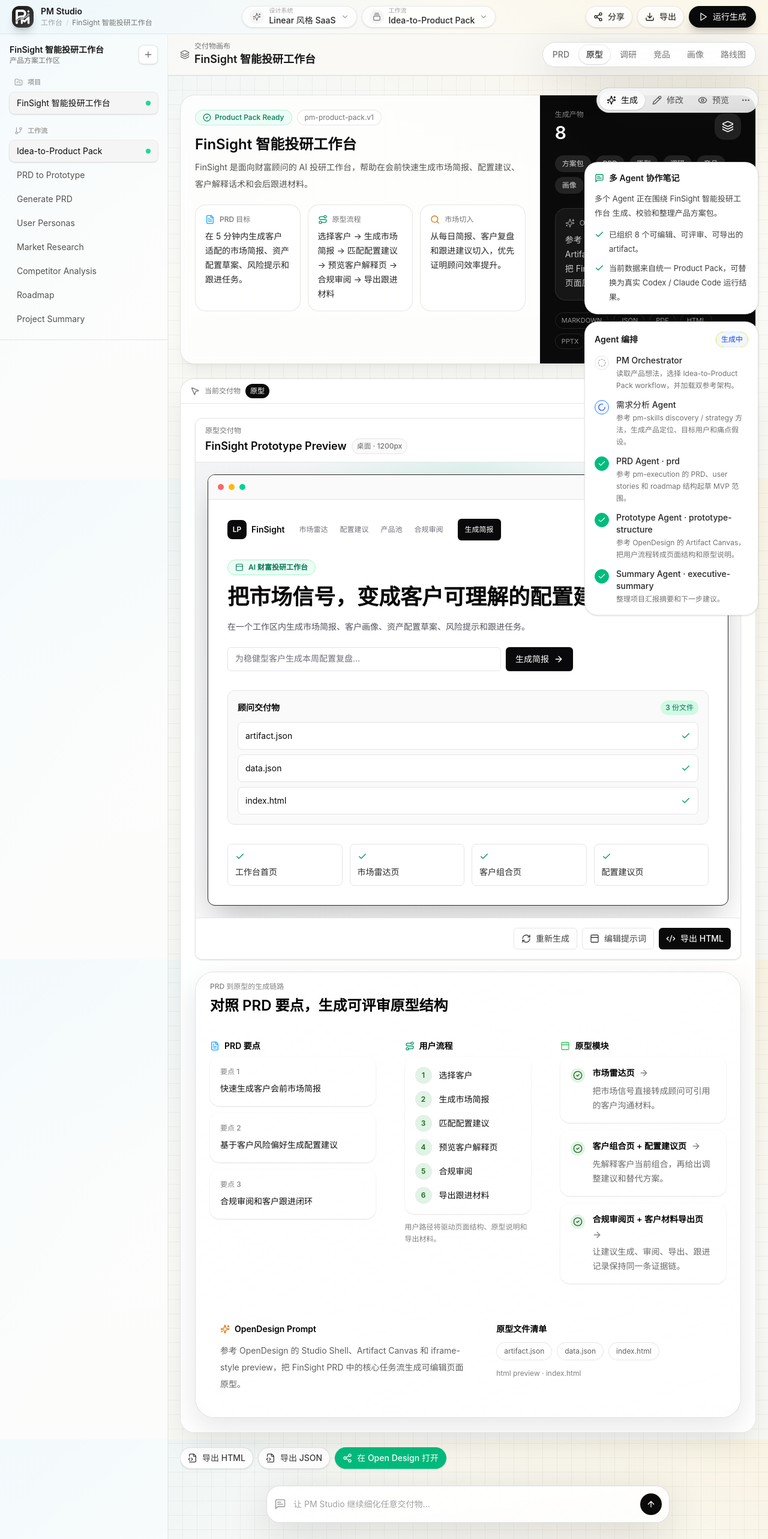
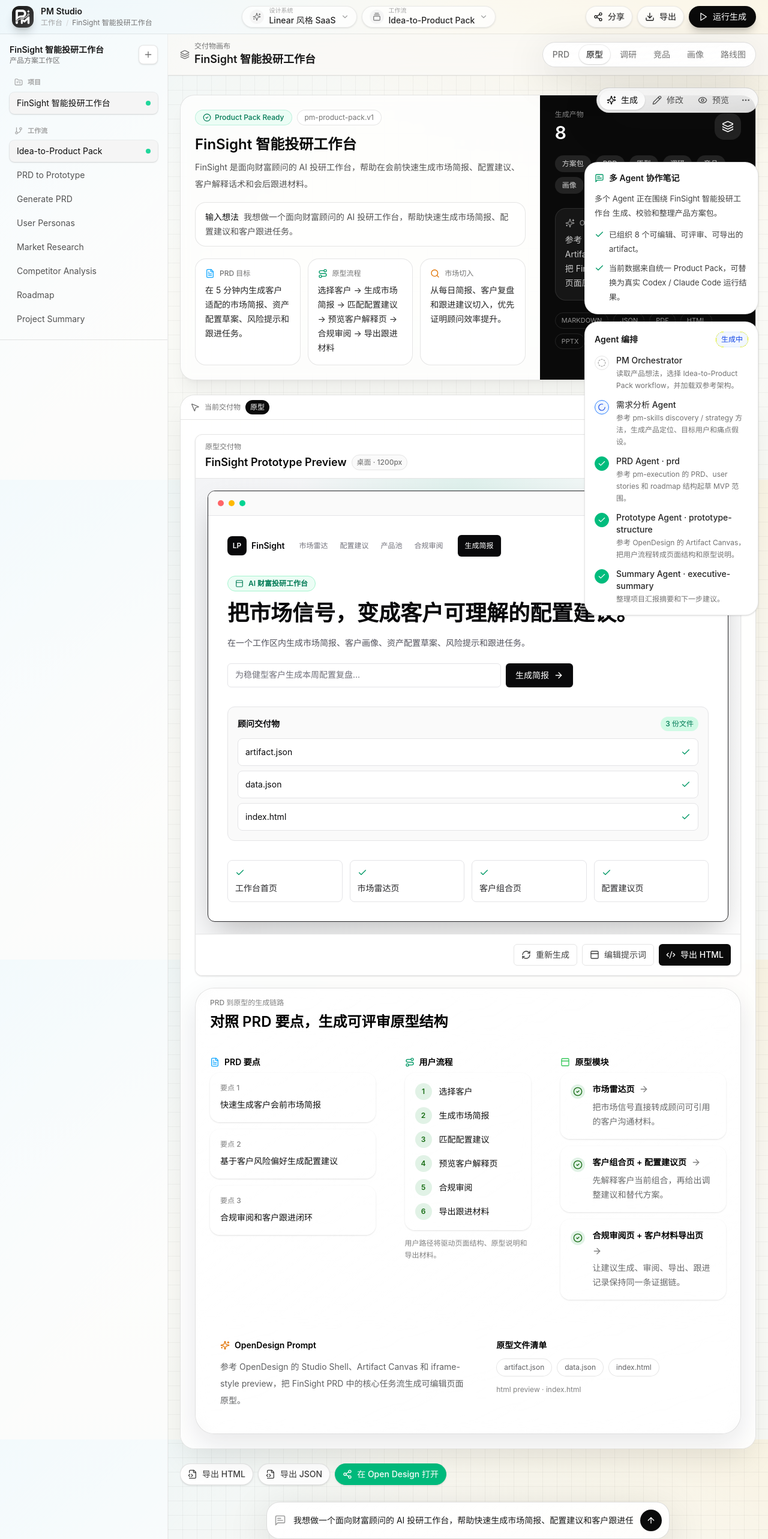
Before and after one commit to Maggyee/pmstudio, a Next.js app: page /app in a window 1280 px wide. Shown: the top 2566 px of the page at 60% size. Built offline with nearby package versions, Linux system fonts and the light colour scheme.

Commit message:
Connect workspace run and export actions

```diff
--- a/components/studio/artifact-canvas.tsx
+++ b/components/studio/artifact-canvas.tsx
@@ -9,6 +9,7 @@ import {
   FileCode2,
   FileText,
   Layers3,
+  Loader2,
   MessageSquareText,
   MoreHorizontal,
   MousePointer2,
@@ -28,7 +29,7 @@ import { StudioPrototypePreview } from "@/components/studio/prototype-preview";
 import {
   studioTabs,
 } from "@/lib/mock-data";
-import type { HarnessEvent } from "@/lib/agent-harness";
+import type { GeneratedPack, HarnessEvent, WorkflowId } from "@/lib/agent-harness";
 import {
   buildFinSightProductPack,
   defaultFinSightIdea,
@@ -167,13 +168,18 @@ function RoadmapPreview({ productPack }: { productPack?: ProductPack }) {
   );
 }
 
-function ActionIcon({ action }: { action: string }) {
-  if (action.includes("Markdown")) return <FileText className="h-4 w-4" />;
-  if (action.includes("PDF")) return <Download className="h-4 w-4" />;
-  if (action.includes("HTML")) return <FileCode2 className="h-4 w-4" />;
-  if (action.includes("JSON")) return <FileCode2 className="h-4 w-4" />;
-  if (action.includes("PPTX")) return <Presentation className="h-4 w-4" />;
-  if (action.includes("Codex")) return <Send className="h-4 w-4" />;
+type ArtifactAction = {
+  href?: string;
+  label: string;
+};
+
+function ActionIcon({ action }: { action: ArtifactAction }) {
+  if (action.label.includes("Markdown")) return <FileText className="h-4 w-4" />;
+  if (action.label.includes("PDF")) return <Download className="h-4 w-4" />;
+  if (action.label.includes("HTML")) return <FileCode2 className="h-4 w-4" />;
+  if (action.label.includes("JSON")) return <FileCode2 className="h-4 w-4" />;
+  if (action.label.includes("PPTX")) return <Presentation className="h-4 w-4" />;
+  if (action.label.includes("Codex")) return <Send className="h-4 w-4" />;
   return <Share2 className="h-4 w-4" />;
 }
 
@@ -269,13 +275,46 @@ function getExportActionLabel(format: ProductPack["artifactIndex"][number]["expo
   return labels[format];
 }
 
-function getArtifactActions(tab: (typeof studioTabs)[number], productPack: ProductPack) {
+function getExportHref({
+  artifactId,
+  format,
+  productPack,
+}: {
+  artifactId: string;
+  format: ProductPack["artifactIndex"][number]["exportFormats"][number];
+  productPack: ProductPack;
+}) {
+  const params = new URLSearchParams({
+    artifact: artifactId,
+    format,
+    input: productPack.sourceIdea,
+  });
+
+  return `/api/export?${params.toString()}`;
+}
+
+function getArtifactActions(tab: (typeof studioTabs)[number], productPack: ProductPack): ArtifactAction[] {
   const artifactId = artifactIndexIdByTab[tab];
   const artifact = productPack.artifactIndex.find((item) => item.id === artifactId);
-  const exportActions = artifact?.exportFormats.map(getExportActionLabel) ?? ["导出 Markdown"];
-  const openAction = tab === "原型" ? "在 Open Design 打开" : "发送到 Codex";
+  const exportActions =
+    artifact?.exportFormats.map((format) => ({
+      href: getExportHref({ artifactId, format, productPack }),
+      label: getExportActionLabel(format),
+    })) ?? [
+      {
+        href: getExportHref({ artifactId, format: "markdown", productPack }),
+        label: "导出 Markdown",
+      },
+    ];
+  const openAction = { label: tab === "原型" ? "在 Open Design 打开" : "发送到 Codex" };
 
   return [...exportActions, openAction];
+}
+
+function getWorkflowIdForTab(tab: (typeof studioTabs)[number]): WorkflowId {
+  if (tab === "原型") return "prd-to-prototype-linker";
+
+  return "idea-to-product-pack";
 }
 
 export function ArtifactCanvas({
@@ -291,9 +330,51 @@ export function ArtifactCanvas({
 }) {
   const activeTab = getTabFromArtifactParam(activeArtifact);
   const [activeMode, setActiveMode] = useState<"生成" | "修改" | "预览">("生成");
-  const pack = productPack ?? buildFinSightProductPack(defaultFinSightIdea);
-  const projectTitle = pack.project.title;
-  const artifactActions = getArtifactActions(activeTab, pack);
+  const [currentEvents, setCurrentEvents] = useState(agentEvents);
+  const [currentPack, setCurrentPack] = useState(
+    productPack ?? buildFinSightProductPack(defaultFinSightIdea),
+  );
+  const [isGenerating, setIsGenerating] = useState(false);
+  const [prompt, setPrompt] = useState(currentPack.sourceIdea);
+  const [runError, setRunError] = useState<string | null>(null);
+  const projectTitle = currentPack.project.title;
+  const artifactActions = getArtifactActions(activeTab, currentPack);
+
+  async function handleGenerate(event: React.FormEvent<HTMLFormElement>) {
+    event.preventDefault();
+
+    const input = prompt.trim() || currentPack.sourceIdea || defaultFinSightIdea;
+    setIsGenerating(true);
+    setRunError(null);
+
+    try {
+      const response = await fetch("/api/generate", {
+        body: JSON.stringify({
+          input,
+          workflowId: getWorkflowIdForTab(activeTab),
+        }),
+        headers: {
+          "Content-Type": "application/json",
+        },
+        method: "POST",
+      });
+
+      if (!response.ok) {
+        const error = (await response.json().catch(() => null)) as { error?: string } | null;
+        throw new Error(error?.error ?? "Generation failed");
+      }
+
+      const generated = (await response.json()) as GeneratedPack;
+      setCurrentPack(generated.productPack);
+      setCurrentEvents(generated.events);
+      setPrompt(generated.input);
+      setActiveMode("预览");
+    } catch (error) {
+      setRunError(error instanceof Error ? error.message : "生成失败");
+    } finally {
+      setIsGenerating(false);
+    }
+  }
 
   return (
     <section className="min-h-screen bg-[#fbfaf7]/62">
@@ -375,13 +456,13 @@ export function ArtifactCanvas({
 
         <div className="pointer-events-none absolute right-4 top-36 z-30 hidden w-[290px] lg:block 2xl:right-8 2xl:w-[310px]">
           <div className="pointer-events-none">
-            <AgentPanel events={agentEvents} productPack={pack} variant="floating" />
+            <AgentPanel events={currentEvents} productPack={currentPack} variant="floating" />
           </div>
         </div>
 
         <div className="mx-auto max-w-7xl">
           <div className="min-w-0 space-y-6">
-            <ProductPackSummary productPack={pack} />
+            <ProductPackSummary productPack={currentPack} />
 
             <div className="mx-auto min-w-0 max-w-5xl overflow-hidden rounded-[24px] border border-black/10 bg-white/72 shadow-2xl shadow-black/10 backdrop-blur">
               <div className="flex items-center justify-between border-b border-neutral-200 bg-white/78 px-4 py-2 backdrop-blur">
@@ -397,13 +478,26 @@ export function ArtifactCanvas({
                 <ArtifactView
                   activeTab={activeTab}
                   activeViewport={activeViewport}
-                  productPack={pack}
+                  productPack={currentPack}
                 />
               </div>
             </div>
 
             <div className="mx-auto flex max-w-5xl gap-2 overflow-x-auto pb-2">
               {artifactActions.map((action, index) => (
+                action.href ? (
+                  <a
+                    className={cn(
+                      "inline-flex h-9 shrink-0 items-center justify-center gap-2 rounded-full border px-3 text-sm font-medium shadow-sm transition",
+                      "border-black/10 bg-white text-neutral-700 hover:bg-neutral-50",
+                    )}
+                    href={action.href}
+                    key={action.label}
+                  >
+                    <ActionIcon action={action} />
+                    {action.label}
+                  </a>
+                ) : (
                   <button
                     className={cn(
                       "inline-flex h-9 shrink-0 items-center justify-center gap-2 rounded-full border px-3 text-sm font-medium shadow-sm transition",
@@ -411,30 +505,42 @@ export function ArtifactCanvas({
                         ? "border-emerald-500 bg-emerald-500 text-white hover:bg-emerald-600"
                         : "border-black/10 bg-white text-neutral-700 hover:bg-neutral-50",
                     )}
-                  key={action}
+                    key={action.label}
                     type="button"
                   >
                     <ActionIcon action={action} />
-                  {action}
+                    {action.label}
                   </button>
+                )
               ))}
             </div>
           </div>
         </div>
 
-        <div className="liquid-glass sticky bottom-5 z-30 mx-auto mt-10 max-w-2xl rounded-[22px] p-3">
+        <form
+          className="liquid-glass sticky bottom-5 z-30 mx-auto mt-10 max-w-2xl rounded-[22px] p-3"
+          onSubmit={handleGenerate}
+        >
           <div className="flex items-center gap-3">
             <MessageSquareText className="h-5 w-5 text-neutral-400" />
             <input
               className="min-w-0 flex-1 bg-transparent text-sm outline-none placeholder:text-neutral-400"
+              disabled={isGenerating}
+              onChange={(event) => setPrompt(event.target.value)}
               placeholder="让 PM Studio 继续细化任意交付物..."
               type="text"
+              value={prompt}
             />
-            <button className="flex h-9 w-9 items-center justify-center rounded-full bg-neutral-950 text-white">
-              <ArrowUp className="h-4 w-4" />
+            <button
+              className="flex h-9 w-9 shrink-0 items-center justify-center rounded-full bg-neutral-950 text-white disabled:cursor-not-allowed disabled:bg-neutral-400"
+              disabled={isGenerating}
+              type="submit"
+            >
+              {isGenerating ? <Loader2 className="h-4 w-4 animate-spin" /> : <ArrowUp className="h-4 w-4" />}
             </button>
           </div>
-        </div>
+          {runError ? <p className="mt-2 px-8 text-xs text-rose-600">{runError}</p> : null}
+        </form>
       </div>
     </section>
   );
--- a/components/studio/product-pack-summary.tsx
+++ b/components/studio/product-pack-summary.tsx
@@ -52,6 +52,10 @@ export function ProductPackSummary({ productPack }: { productPack: ProductPack }
           <p className="mt-2 max-w-3xl text-sm leading-7 text-neutral-600">
             {productPack.project.positioning}
           </p>
+          <div className="mt-4 rounded-[18px] border border-black/10 bg-white/62 px-4 py-3 text-sm leading-6 text-neutral-600">
+            <span className="mr-2 font-medium text-neutral-950">输入想法</span>
+            {productPack.sourceIdea}
+          </div>
 
           <div className="mt-5 grid gap-3 sm:grid-cols-3">
             <div className="rounded-[18px] border border-black/10 bg-white/70 p-4">
```
Also changed, not shown: 2 other files (tests, documents, lock files or other folders). Lines whose indentation alone changed are shown as unchanged.
